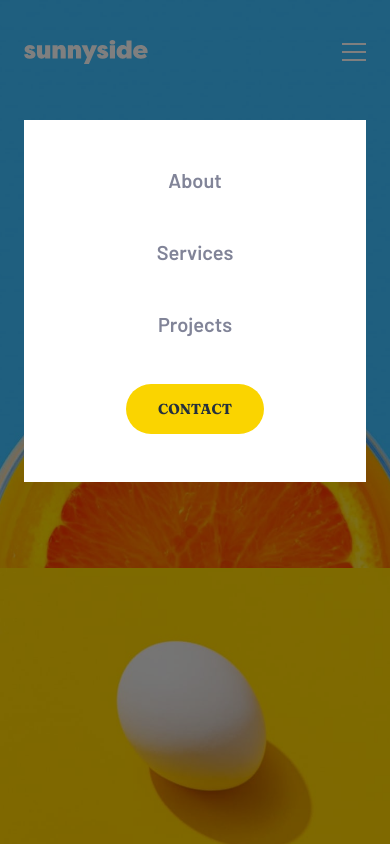
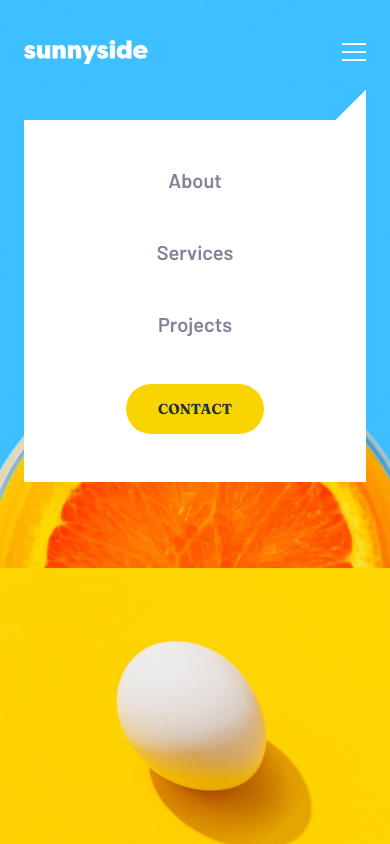
Before and after one commit to MichaelRendall/sunnyside-agency, a React (Create React App) app: page / in a window 390 px wide. Shown: the top 844 px of the page. Built offline with nearby package versions, Linux system fonts and the light colour scheme.

Commit message:
added transition to mobile nav

```diff
--- a/src/components/Header/Header.tsx
+++ b/src/components/Header/Header.tsx
@@ -13,12 +13,15 @@ const Header = () => {
   return (
     <>
       {drawerShowing && <Backdrop clicked={() => setDrawerShowing(false)} />}
-      {drawerShowing && <Popup show={drawerShowing} />}
+      <Popup show={drawerShowing} />
 
       <header className={classes.header}>
         <div className={classes.header__nav}>
           <img src={logo} alt="Sunnyside Logo" />
-          <Hamburger className="mobile" onClick={() => setDrawerShowing(!drawerShowing)} />
+          <Hamburger
+            className="mobile"
+            onClick={() => setDrawerShowing(!drawerShowing)}
+          />
           <nav className="desktop">
             <NavItems />
           </nav>
--- a/src/components/UI/Backdrop.module.scss
+++ b/src/components/UI/Backdrop.module.scss
@@ -6,6 +6,6 @@
   left: 0;
   width: 100%;
   height: 100vh;
-  background: rgba(0, 0, 0, 0.5);
+  background: rgba(0, 0, 0, 0);
   z-index: 10;
 }
--- a/src/components/UI/Popup.module.scss
+++ b/src/components/UI/Popup.module.scss
@@ -1,10 +1,57 @@
 @import "../../styles/_variables.scss";
 
 .popup {
+  display: flex;
+  justify-content: center;
+  position: absolute;
+  top: 120px;
+  width: 100%;
+  z-index: 20;
+
+  transform-origin: 90% top;
+  -webkit-transition: linear 150ms;
+  -o-transition: linear 150ms;
+  transition: linear 150ms;
+}
+
+.popup__container {
   background: $white;
   width: 100%;
   margin: 0 1.5rem;
   padding: 3rem 2rem;
   color: $dark-blue-grey;
   font-size: 1.25rem;
+
+  &::before {
+    content: "";
+    position: absolute;
+    top: -30px;
+    right: 0;
+    width: 30px;
+    height: 30px;
+    margin: 0 1.5rem;
+    background: linear-gradient(
+      to bottom right,
+      transparent 0%,
+      transparent 50%,
+      $white 50%,
+      $white 100%
+    );
+  }
 }
+
+.enter {
+  transform: scale(0, 0);
+}
+
+.enterActive {
+  transform: scale(1, 1);
+}
+
+.exit {
+  transform: scale(1, 1);
+}
+
+.exitActive {
+  transform: scale(0, 0);
+}
--- a/src/components/UI/Popup.tsx
+++ b/src/components/UI/Popup.tsx
@@ -1,5 +1,6 @@
-import React from "react";
+import React, { useRef } from "react";
 import ReactDom from "react-dom";
+import { CSSTransition } from "react-transition-group";
 import NavItems from "../Nav/NavItems";
 import classes from "./Popup.module.scss";
 
@@ -8,12 +9,29 @@ interface PopupProps {
 }
 
 const Popup: React.FC<PopupProps> = (props) => {
+  const nodeRef = useRef<HTMLDivElement>(null);
   const content = (
-    <div className={classes.popup}>
-      <nav>
-        <NavItems popup />
-      </nav>
-    </div>
+    <CSSTransition
+      in={props.show}
+      timeout={150}
+      mountOnEnter
+      unmountOnExit
+      nodeRef={nodeRef}
+      classNames={{
+        enter: classes.enter,
+        enterActive: classes.enterActive,
+        exitActive: classes.exitActive,
+        exit: classes.exit,
+      }}
+    >
+      <div ref={nodeRef} className={classes.popup}>
+        <div className={classes.popup__container}>
+          <nav>
+            <NavItems popup />
+          </nav>
+        </div>
+      </div>
+    </CSSTransition>
   );
 
   return ReactDom.createPortal(content, document.getElementById("popup-hook")!);
--- a/src/index.scss
+++ b/src/index.scss
@@ -9,15 +9,6 @@
 
 body {
   margin: 0;
-}
-
-#popup-hook {
-  display: flex;
-  justify-content: center;
-  position: absolute;
-  top: 120px;
-  width: 100%;
-  z-index: 20;
 }
 
 /* TEXT STYLES */
```
